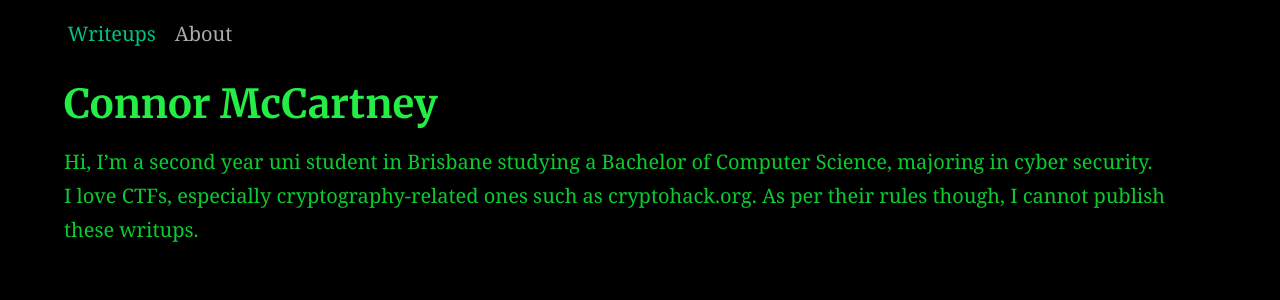
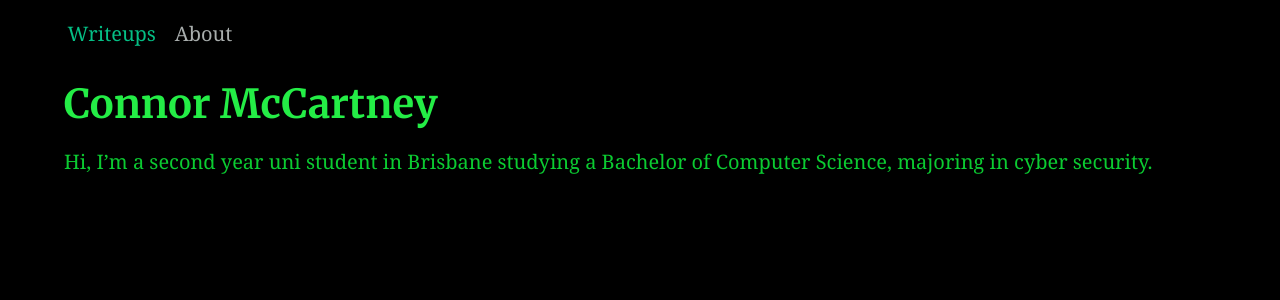
Before and after one commit to AC01010/Connor-McCartney.github.io, a Jekyll site: the page built from index.md, in a window 1280 px wide. Shown: the top 300 px of the page. Built offline with Jekyll 4.4.1, drawn with Linux system fonts in a browser that asks for light colours.

Commit message:
Update index.md

```diff
--- a/index.md
+++ b/index.md
@@ -3,4 +3,3 @@ title: Connor McCartney
 ---
 
 Hi, I'm a second year uni student in Brisbane studying a Bachelor of Computer Science, majoring in cyber security. <br>
-I love CTFs, especially cryptography-related ones such as cryptohack.org. As per their rules though, I cannot publish these writups.
```
